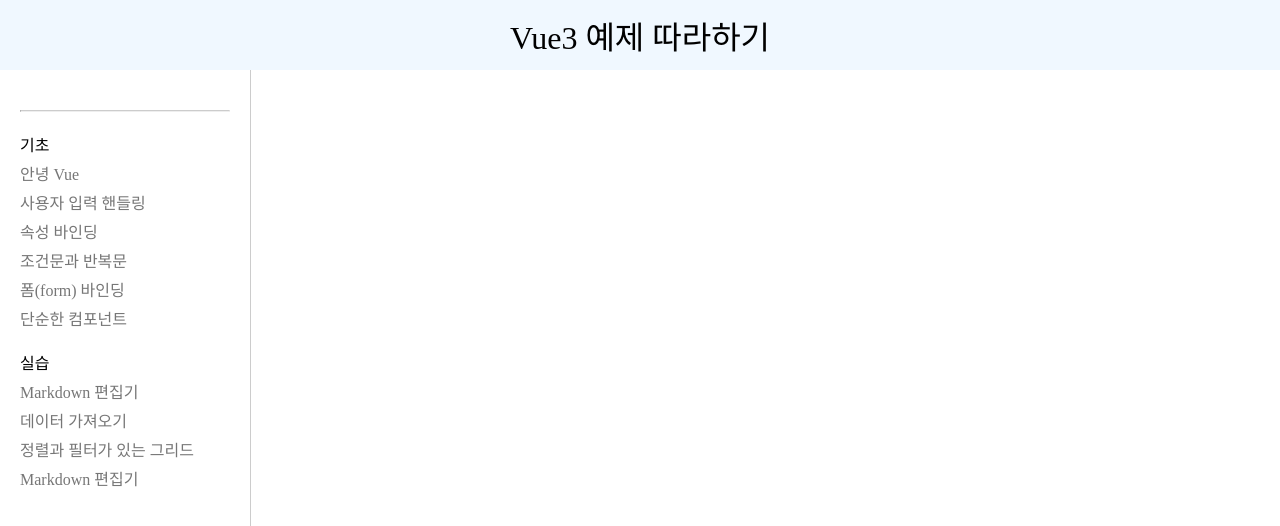
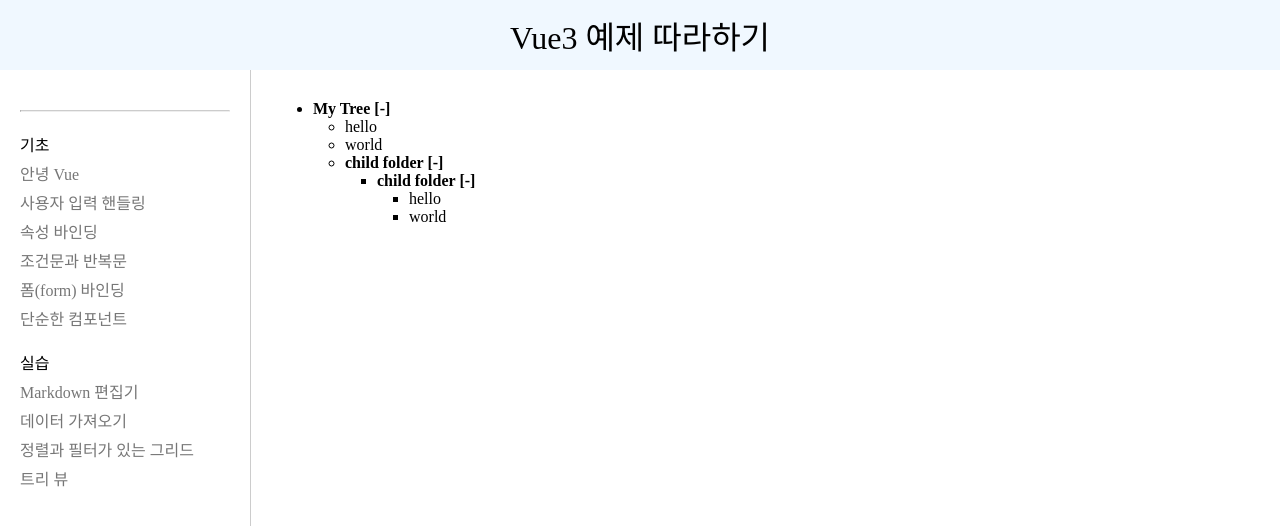
Before and after one commit to HaejinYang/vue-examples, a Vue app: page /tree in a window 1280 px wide. Shown: the top 526 px of the page. Built offline with nearby package versions, Linux system fonts and the light colour scheme; the HTML template or start-up script is replaced by a standard one.

Commit message:
트리 뷰 예제 추가

```diff
--- /dev/null
+++ b/src/components/TreeItem.vue
@@ -0,0 +1,45 @@
+<script setup lang="ts">
+import type { TreeItem as TreeItemType } from '@/types/tree'
+import TreeItem from '@/components/TreeItem.vue'
+import { ref } from 'vue'
+const props = defineProps<{
+  data: TreeItemType
+  depth: number
+}>()
+
+const isOpen = ref(true)
+
+const toggle = () => {
+  isOpen.value = !isOpen.value
+}
+</script>
+
+<template>
+  <li class="item" :style="{ marginLeft: '2rem' }">
+    <div>
+      <span @click="toggle" :class="{ hasChild: props.data.children != null }">
+        {{ props.data.value }}
+        <template v-if="props.data.children != null"> [{{ isOpen ? '-' : '+' }}] </template>
+      </span>
+    </div>
+    <ul>
+      <div v-show="isOpen">
+        <TreeItem
+          v-for="item in props.data.children"
+          :key="item.id"
+          :data="item"
+          :depth="props.depth + 4"
+        />
+      </div>
+    </ul>
+  </li>
+</template>
+
+<style lang="scss" scoped>
+.hasChild {
+  font-weight: bold;
+}
+.item {
+  cursor: pointer;
+}
+</style>
--- a/src/components/layout/AppSide.vue
+++ b/src/components/layout/AppSide.vue
@@ -17,7 +17,7 @@
   { path: '/markdown', name: 'Markdown 편집기', id: id.value++ },
   { path: '/fetch-data', name: '데이터 가져오기', id: id.value++ },
   { path: '/sorted-filtered-grid', name: '정렬과 필터가 있는 그리드', id: id.value++ },
-  { path: '/markdown', name: 'Markdown 편집기', id: id.value++ },
+  { path: '/tree', name: '트리 뷰', id: id.value++ },
 ]
 
 const activeRouterId = ref(-1)
--- a/src/router/index.ts
+++ b/src/router/index.ts
@@ -9,6 +9,7 @@
 import SimpleComponentView from '@/views/SimpleComponentView.vue'
 import FetchDataView from '@/views/FetchDataView.vue'
 import SortedFilterView from '@/views/SortedFilterView.vue'
+import TreeView from '@/views/TreeView.vue'
 
 const router = createRouter({
   history: createWebHistory(import.meta.env.BASE_URL),
@@ -63,6 +64,12 @@
       name: 'sorted-filtered-grid',
       component: SortedFilterView,
     },
+    {
+      path: '/tree',
+      name: 'tree',
+      component: TreeView,
+    },
+
     // {
     //   path: '/about',
     //   name: 'about',
--- /dev/null
+++ b/src/types/tree.ts
@@ -0,0 +1,5 @@
+export interface TreeItem {
+  id: number;
+  value: string;
+  children?: TreeItem[];
+}
--- /dev/null
+++ b/src/views/TreeView.vue
@@ -0,0 +1,52 @@
+<script setup lang="ts">
+import TreeItem from '@/components/TreeItem.vue'
+import { type TreeItem as TreeItemType } from '@/types/tree'
+import { ref } from 'vue'
+
+let id = 1
+const depth = ref(0)
+const item = ref<TreeItemType>({
+  id: id++,
+  value: 'My Tree',
+  children: [
+    {
+      id: id++,
+      value: 'hello',
+    },
+    {
+      id: id++,
+      value: 'world',
+    },
+    {
+      id: id++,
+      value: 'child folder',
+      children: [
+        {
+          id: id++,
+          value: 'child folder',
+          children: [
+            {
+              id: id++,
+              value: 'hello',
+            },
+            {
+              id: id++,
+              value: 'world',
+            },
+          ],
+        },
+      ],
+    },
+  ],
+})
+</script>
+
+<template>
+  <div>
+    <ul>
+      <TreeItem :data="item" :depth="depth" />
+    </ul>
+  </div>
+</template>
+
+<style lang="scss" scoped></style>
```
